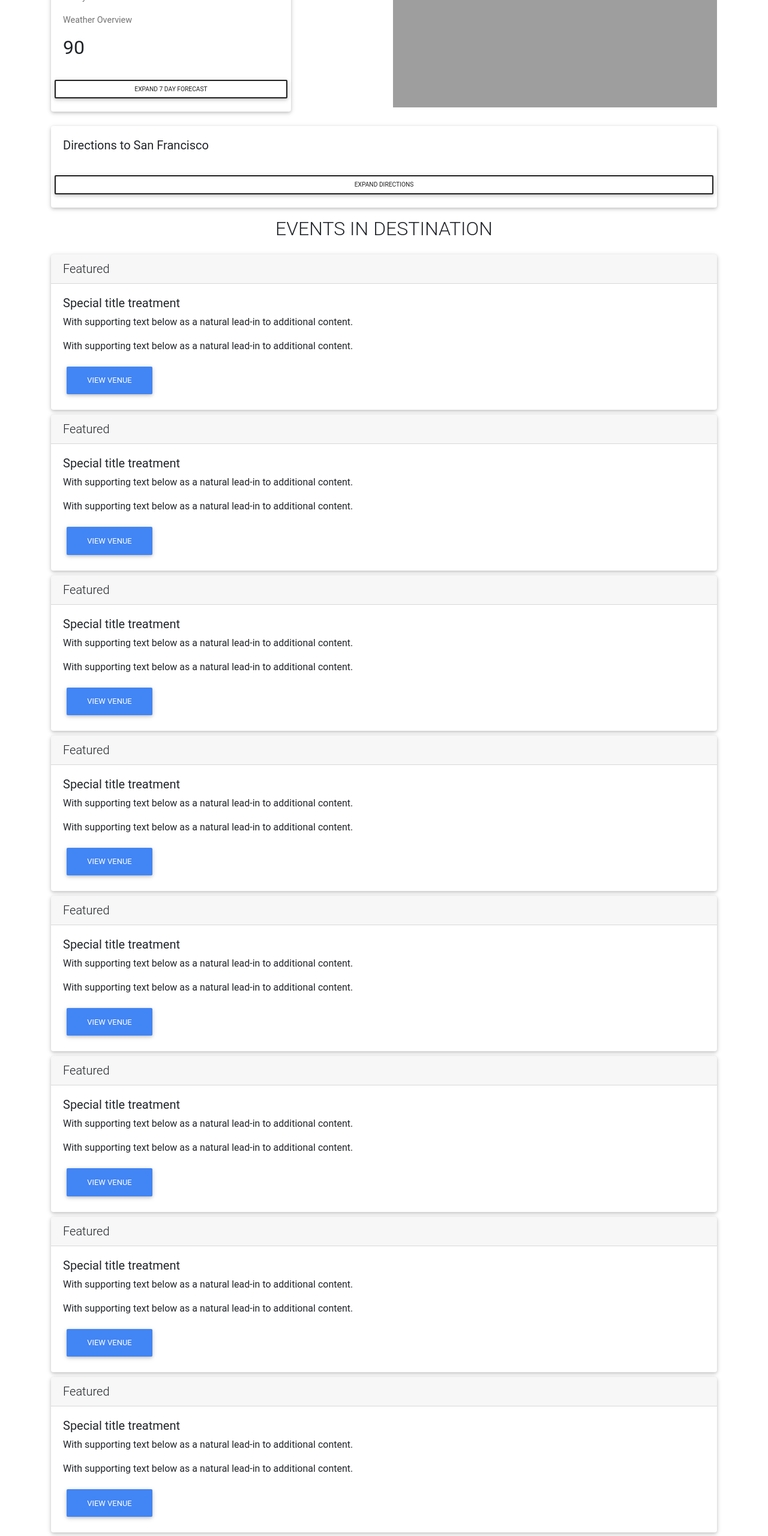
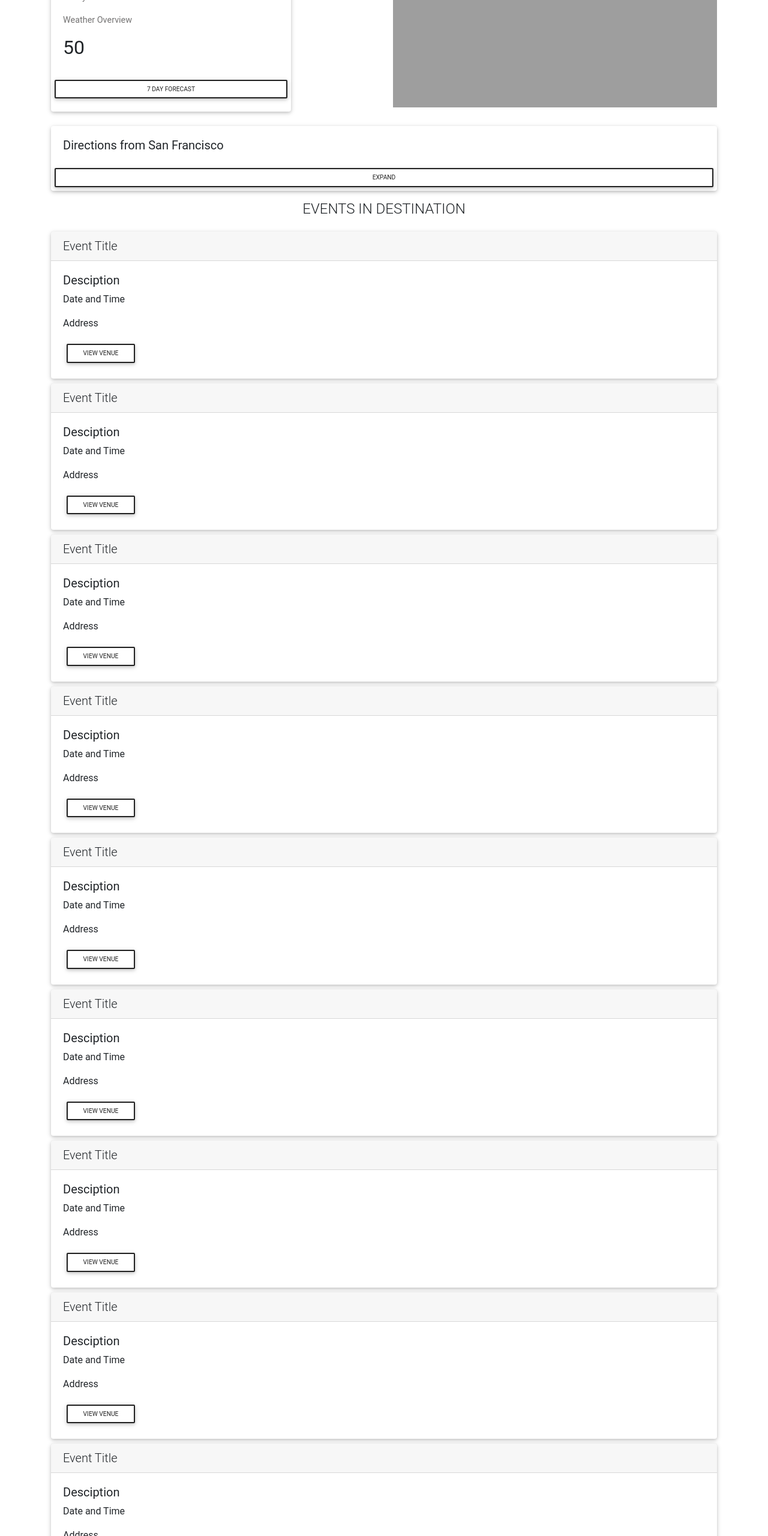
Before and after one commit to platzmanfan/TrekProject1, a plain HTML site: page index.html in a window 1280 px wide. Shown: the part 895-3455 px from the top of the page at 60% size. Drawn offline with nearby package versions, Linux system fonts and the light colour scheme; grey boxes are pictures that could not be loaded.

Commit message:
fixed events and directions issues, will add pixabay function next, then include firebase last

```diff
--- a/index.html
+++ b/index.html
@@ -62,7 +62,7 @@
     <!--  -->
   </head>
 
-  <body>
+  <body class="">
 
     <!-- Navbar -->
     <nav class="navbar fixed-top navbar-expand-lg navbar-dark scrolling-navbar">
@@ -153,10 +153,10 @@
 
 
     <!-- Main Content -->
+    <div class="container main-content " id="wrapper">
+      <!-- Landing Section with Weather, City Image Gallery, Directions and Events-->
 
-    <div class="container main-content" id="wrapper">
-      <!-- To Do: Landing Section with travel info, previous trips, ect. scroll down or click link to see-->
-      <!-- To Do: Results Section -->
+      <!-- Weather & City Images-->
         <div class="row my-3 py-2">
           <div class="col-md">
             <div class="card" style="width: 25rem;">
@@ -164,7 +164,7 @@
                 <h5 class="card-title" id="destination-city">San Francisco</h5>
                 <p class="card-text" id="todays-date">Today's Date</p>
                 <p class="card-text" id="day0-weatherOverview">Weather Overview</p>
-                <h2 id="day0-tmp">90</h2>
+                <h2 id="day0-tmp">50</h2>
                 <div class="col-md">
 
                   </div>
@@ -174,7 +174,7 @@
 
 
 
-                  <button class="btn btn-outline-dark btn-sm" type="button" data-toggle="collapse" data-target=".multi-collapse" aria-expanded="false" aria-controls="multiCollapseExample1 multiCollapseExample2">Expand 7 Day Forecast</button>
+                  <button class="btn btn-outline-dark btn-sm" type="button" data-toggle="collapse" data-target=".multi-collapse" aria-expanded="false" aria-controls="multiCollapseExample1 multiCollapseExample2">7 Day Forecast</button>
                 </p>
                 <div class="row">
                   <div class="col">
@@ -192,14 +192,6 @@
                   </div>
 
                 </div>
-
-
-
-
-
-
-
-
 
               </div>
             </div>
@@ -227,192 +219,175 @@
               </div>
             </div>
         </div>
+      <!-- Weather & City Images-->
+
+      <!-- TODO: HIDE DIRECTIONS IF NO INPUT -->
+      <!-- Directions-->
         <div class="row">
           <div class="col">
             <div class="card" >
               <div class="card-body">
-                  <h5 class="card-title" id="directions-city">Directions to San Francisco</h5>
-                  <div class="col-md">
-
+                <h5 class="card-title m-0 p-0" id="directions-city">Directions from San Francisco</h5>
               </div>
-                  </div>
-
               <!-- collapse here -->
-
-
-
-                    <button class="btn btn-outline-dark btn-sm" type="button" data-toggle="collapse" data-target=".multi-collapse" aria-expanded="false" aria-controls="multiCollapseExample1 multiCollapseExample2">Expand Directions</button>
-                  </p>
+              <button class="btn btn-outline-dark btn-sm" type="button" data-toggle="collapse" data-target="#directionsCollapse" aria-expanded="false" aria-controls="directionsCollapse">Expand</button>
               <div class="row">
                 <div class="col">
-                      <div class="collapse multi-collapse" id="multiCollapseExample1">
+                  <div class="collapse" id="directionsCollapse">
                     <div class="card card-body" >
                       <div class="row">
                         <table class="table table-borderless table-sm mb-0">
                           <tbody id="directions-table">
-
                           </tbody>
                         </table>
                       </div>
                     </div>
                   </div>
                 </div>
-
+              </div>
+            </div>
+          </div>
         </div>
 
+      <!-- Events Header-->
+        <div class="row my-3">
+          <div class="col">
+            <h4 class="text-center">EVENTS IN DESTINATION</h4>
+          </div>
+        </div>
+      <!-- Events Header -->
 
 
+      <!-- Events -->
+        <div class="row">
+          <div class="col">
 
+            <!-- Event Card 0-->
+            <div class="card mb-2">
+              <h5 class="card-header"id="card-0-title">Event Title</h5>
+              <div class="card-body">
+                <h5 id="card-0-des">Desciption</h5>
+                <p id="card-0-time">Date and Time</p>
+                <p id="card-0-address">Address</p>
+                <a href="" class="btn btn-outline-dark btn-sm">View Venue</a>
+              </div>
+            </div>
+            <!-- Event Card-end -->
 
+            <!-- Event Card 1-->
+            <div class="card mb-2">
+              <h5 class="card-header"id="card-1-title">Event Title</h5>
+              <div class="card-body">
+                <h5 id="card-1-des">Desciption</h5>
+                <p id="card-1-time">Date and Time</p>
+                <p id="card-1-address">Address</p>
+                <a href="" class="btn btn-outline-dark btn-sm">View Venue</a>
+              </div>
+            </div>
+            <!-- Event Card-end -->
 
+            <!-- Event Card 2-->
+            <div class="card mb-2">
+              <h5 class="card-header"id="card-2-title">Event Title</h5>
+              <div class="card-body">
+                <h5 id="card-2-des">Desciption</h5>
+                <p id="card-2-time">Date and Time</p>
+                <p id="card-2-address">Address</p>
+                <a href="" class="btn btn-outline-dark btn-sm">View Venue</a>
+              </div>
+            </div>
+            <!-- Event Card-end -->
 
+            <!-- Event Card 3-->
+            <div class="card mb-2">
+              <h5 class="card-header"id="card-3-title">Event Title</h5>
+              <div class="card-body">
+                <h5 id="card-3-des">Desciption</h5>
+                <p id="card-3-time">Date and Time</p>
+                <p id="card-3-address">Address</p>
+                <a href="" class="btn btn-outline-dark btn-sm">View Venue</a>
+              </div>
+            </div>
+            <!-- Event Card-end -->
 
+            <!-- Event Card 4-->
+            <div class="card mb-2">
+              <h5 class="card-header"id="card-4-title">Event Title</h5>
+              <div class="card-body">
+                <h5 id="card-4-des">Desciption</h5>
+                <p id="card-4-time">Date and Time</p>
+                <p id="card-4-address">Address</p>
+                <a href="" class="btn btn-outline-dark btn-sm">View Venue</a>
+              </div>
+            </div>
+            <!-- Event Card-end -->
+
+            <!-- Event Card 5-->
+            <div class="card mb-2">
+              <h5 class="card-header"id="card-5-title">Event Title</h5>
+              <div class="card-body">
+                <h5 id="card-5-des">Desciption</h5>
+                <p id="card-5-time">Date and Time</p>
+                <p id="card-5-address">Address</p>
+                <a href="" class="btn btn-outline-dark btn-sm">View Venue</a>
+              </div>
+            </div>
+            <!-- Event Card-end -->
+
+            <!-- Event Card 6-->
+            <div class="card mb-2">
+              <h5 class="card-header"id="card-6-title">Event Title</h5>
+              <div class="card-body">
+                <h5 id="card-6-des">Desciption</h5>
+                <p id="card-6-time">Date and Time</p>
+                <p id="card-6-address">Address</p>
+                <a href="" class="btn btn-outline-dark btn-sm">View Venue</a>
+              </div>
+            </div>
+            <!-- Event Card-end -->
+
+            <!-- Event Card 7-->
+            <div class="card mb-2">
+              <h5 class="card-header"id="card-7-title">Event Title</h5>
+              <div class="card-body">
+                <h5 id="card-7-des">Desciption</h5>
+                <p id="card-7-time">Date and Time</p>
+                <p id="card-7-address">Address</p>
+                <a href="" class="btn btn-outline-dark btn-sm">View Venue</a>
+              </div>
+            </div>
+            <!-- Event Card-end -->
+
+            <!-- Event Card 8-->
+            <div class="card mb-2">
+              <h5 class="card-header"id="card-8-title">Event Title</h5>
+              <div class="card-body">
+                <h5 id="card-8-des">Desciption</h5>
+                <p id="card-8-time">Date and Time</p>
+                <p id="card-8-address">Address</p>
+                <a href="" class="btn btn-outline-dark btn-sm">View Venue</a>
+              </div>
+            </div>
+            <!-- Event Card-end -->
+
+            <!-- Event Card 9-->
+            <div class="card mb-2">
+              <h5 class="card-header"id="card-9-title">Event Title</h5>
+              <div class="card-body">
+                <h5 id="card-9-des">Desciption</h5>
+                <p id="card-9-time">Date and Time</p>
+                <p id="card-9-address">Address</p>
+                <a href="" class="btn btn-outline-dark btn-sm">View Venue</a>
+              </div>
+            </div>
+            <!-- Event Card-end -->
 
           </div>
         </div>
-          </div>
-          <div class="row my-3">
-            <div class="col">
-              <h2 class="text-center">EVENTS IN DESTINATION</h2>
-            </div>
-          </div>
-
-
-          <div class="row">
-            <!-- events here -->
-            <div class="col">
-              <div class="card mb-2">
-                <h5 class="card-header"id="card-0-title">Featured</h5>
-                <div class="card-body">
-                  <h5 class="card-0-des">Special title treatment</h5>
-                  <p class="card-0-time">With supporting text below as a natural lead-in to additional content.</p>
-                  <p class="card-0-address">With supporting text below as a natural lead-in to additional content.</p>
-
-                  <a href="#" class="btn btn-primary">View Venue</a>
-                </div>
-              </div>
-              <div class="card mb-2">
-                <h5 class="card-header"id="card-1-title">Featured</h5>
-                <div class="card-body">
-                  <h5 class="card-1-des">Special title treatment</h5>
-                  <p class="card-1-time">With supporting text below as a natural lead-in to additional content.</p>
-                  <p class="card-1-address">With supporting text below as a natural lead-in to additional content.</p>
-
-                  <a href="#" class="btn btn-primary">View Venue</a>
-                </div>
-              </div>
-              <div class="card mb-2">
-                <h5 class="card-header"id="card-2-title">Featured</h5>
-                <div class="card-body">
-                  <h5 class="card-2-des">Special title treatment</h5>
-                  <p class="card-2-time">With supporting text below as a natural lead-in to additional content.</p>
-                  <p class="card-2-address">With supporting text below as a natural lead-in to additional content.</p>
-
-                  <a href="#" class="btn btn-primary">View Venue</a>
-                </div>
-              </div>
-              <div class="card mb-2">
-                <h5 class="card-header"id="card-3-title">Featured</h5>
-                <div class="card-body">
-                  <h5 class="card-3-des">Special title treatment</h5>
-                  <p class="card-3-time">With supporting text below as a natural lead-in to additional content.</p>
-                  <p class="card-3-address">With supporting text below as a natural lead-in to additional content.</p>
-
-                  <a href="#" class="btn btn-primary">View Venue</a>
-                </div>
-              </div>
-              <div class="card mb-2">
-                <h5 class="card-header"id="card-4-title">Featured</h5>
-                <div class="card-body">
-                  <h5 class="card-4-des">Special title treatment</h5>
-                  <p class="card-4-time">With supporting text below as a natural lead-in to additional content.</p>
-                  <p class="card-4-address">With supporting text below as a natural lead-in to additional content.</p>
-
-                  <a href="#" class="btn btn-primary">View Venue</a>
-                </div>
-              </div>
-              <div class="card mb-2">
-                <h5 class="card-header"id="card-5-title">Featured</h5>
-                <div class="card-body">
-                  <h5 class="card-5-des">Special title treatment</h5>
-                  <p class="card-5-time">With supporting text below as a natural lead-in to additional content.</p>
-                  <p class="card-5-address">With supporting text below as a natural lead-in to additional content.</p>
-
-                  <a href="#" class="btn btn-primary">View Venue</a>
-                </div>
-              </div>
-              <div class="card mb-2">
-                <h5 class="card-header"id="card-6-title">Featured</h5>
-                <div class="card-body">
-                  <h5 class="card-6-des">Special title treatment</h5>
-                  <p class="card-6-time">With supporting text below as a natural lead-in to additional content.</p>
-                  <p class="card-6-address">With supporting text below as a natural lead-in to additional content.</p>
-
-                  <a href="#" class="btn btn-primary">View Venue</a>
-                </div>
-              </div>
-              <div class="card mb-2">
-                <h5 class="card-header"id="card-7-title">Featured</h5>
-                <div class="card-body">
-                  <h5 class="card-7-des">Special title treatment</h5>
-                  <p class="card-7-time">With supporting text below as a natural lead-in to additional content.</p>
-                  <p class="card-7-address">With supporting text below as a natural lead-in to additional content.</p>
-
-                  <a href="#" class="btn btn-primary">View Venue</a>
-                </div>
-              </div>
-              <div class="card mb-2">
-                <h5 class="card-header"id="card-8-title">Featured</h5>
-                <div class="card-body">
-                  <h5 class="card-8-des">Special title treatment</h5>
-                  <p class="card-8-time">With supporting text below as a natural lead-in to additional content.</p>
-                  <p class="card-8-address">With supporting text below as a natural lead-in to additional content.</p>
-
-                  <a href="#" class="btn btn-primary">View Venue</a>
-                </div>
-              </div>
-              <div class="card mb-2">
-                <h5 class="card-header"id="card-9-title">Featured</h5>
-                <div class="card-body">
-                  <h5 class="card-9-des">Special title treatment</h5>
-                  <p class="card-9-time">With supporting text below as a natural lead-in to additional content.</p>
-                  <p class="card-9-address">With supporting text below as a natural lead-in to additional content.</p>
-
-                  <a href="#" class="btn btn-primary">View Venue</a>
-                </div>
-              </div>
-
-
-
+      <!-- Events -->
 
     </div>
-            <!-- directions here -->
-
-          </div>
-        </div>
-
-
-
-
-
-    <div class="container" id="events">
-      <div class="row">
-        <div class="col" id="eventDisplay">EVENTS</div>
-          <div class="col" id="destinationDisplay">DESTINATIONS</div>
-
-    </div>
-
-
-
-  </div>
-
-
-
-
-
-
-
-
+    <!-- Main Content -->
 
 
     <footer>
```
Also changed, not shown: assets/javascript/app.js (+37 -20 lines). Lines whose indentation alone changed are shown as unchanged.
